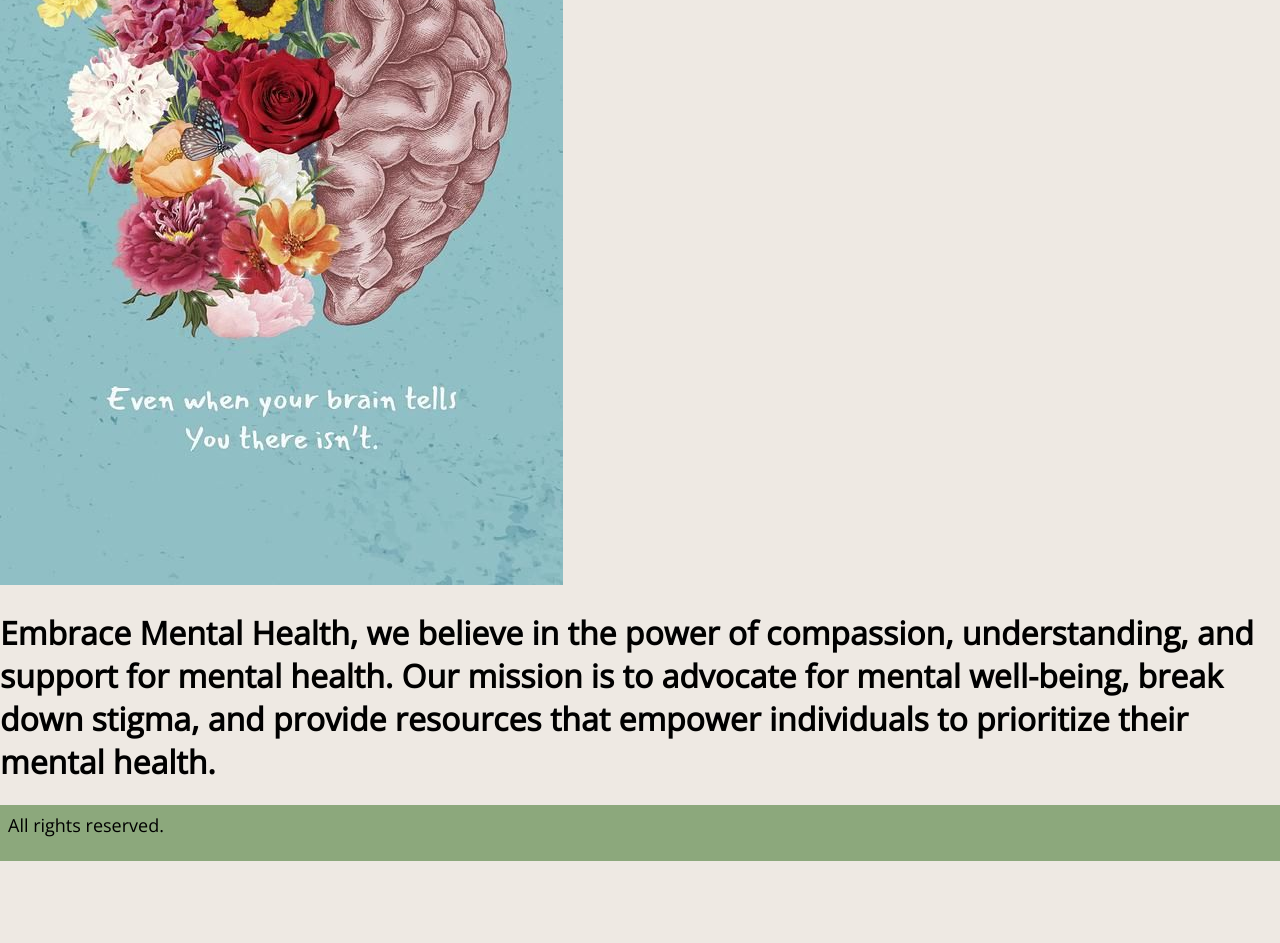
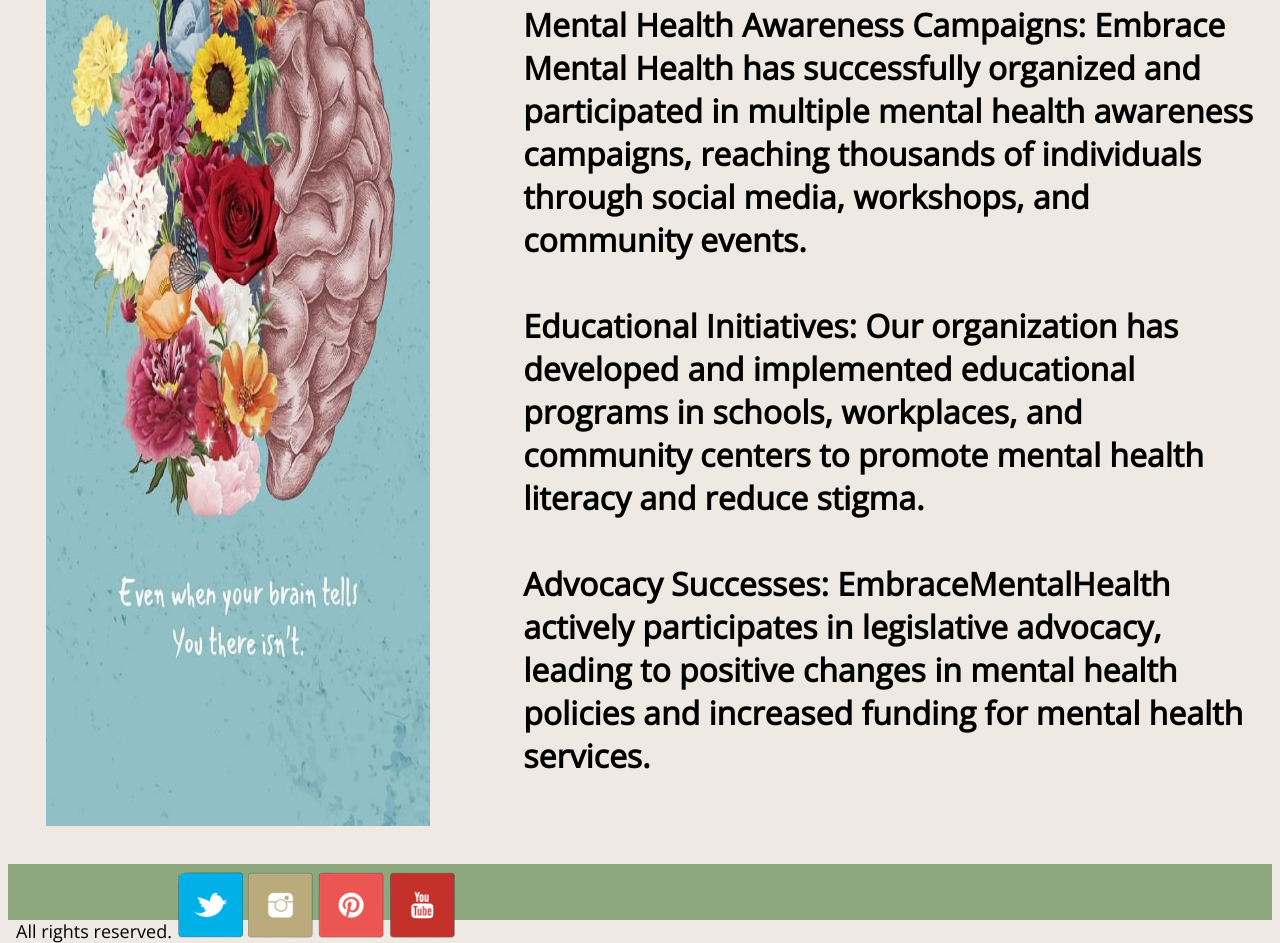
Before and after one commit to ubezzz/q2_qp_Na_joallida, a plain HTML site: page page2.html in a window 1280 px wide. Shown: the part 601-1544 px from the top of the page. Before the commit the page ends 1484 px from the top, so only its background shows below. Drawn offline with nearby package versions, Linux system fonts and the light colour scheme; a web font is replaced by a local one.

Commit message:
Add files via upload

```diff
--- a/css/style.css
+++ b/css/style.css
@@ -32,14 +32,17 @@
 body{
     background-color: #EEE9E3;
     font-family: 'Open Sans', sans-serif;
-    margin: 1;
 }
-#page2{
-    display: inline;
+#homepage{
+    display: flex;
 }
-
-.HOMEimg{
-    margin-left: 10px;
+#HOMEimg{
+    margin-left: 3vw;
+    margin-bottom: 3vw;
+    width: 30vw;
+}
+#para2{
+    margin: 1vw;
 }
 footer{
     height: 5vh;
@@ -48,8 +51,8 @@
     z-index: 1;
     font-size: large;
 }
-.icon{
-    background-image: url('media/sprite3.png');
+.icons{
+    background: url('/media/sprite3.png');
     background-repeat: no-repeat;
 	width: 66px;
 	height: 66px;
@@ -63,18 +66,15 @@
 
 
 #row1 img{
-    width: 45vw;
-}
-#row2{
-    display: inline;
-}
-#row2 img{
-    width: 45vw;
+    width: 25vw;
+    display: flex;
 }
 #page4IMG img{
     width:30vw;
+    display: inline;
+    margin-left: 50px;
 }
 #page4{
     display: inline;
-    font-size: xx-large;
+    font-size: x-large;
 }
--- a/page2.html
+++ b/page2.html
@@ -16,19 +16,29 @@
            </div>
    </div>
 </header>
-<body id="page2">
-       <h1>HOME</h1> <br>
-    <img id="HOMEimg" src="media/home pic.jpg" alt="">
-    <h1>Embrace Mental Health, we believe in the power of compassion, understanding, and support for mental health. Our mission is to advocate for mental well-being, break down stigma, and provide resources that empower individuals to prioritize their mental health.</h1>
+<body>
+    <h1>HOME</h1> <br>
+    <div id="homepage">
+        <img id="HOMEimg" src="media/home pic.jpg" alt="">
+        <h1 id="para2">
+            At Embrace Mental Health, our mission is to create a world where mental health is prioritized, stigma is dismantled, and support is accessible to every individual. We are committed to fostering understanding, promoting empathy, and advocating for the well-being of everyone, irrespective of their mental health journey.
+            <br>
+            <ol>
+                <b>Accomplishments:</b> <br>  <br>
+                <ul>Mental Health Awareness Campaigns: Embrace Mental Health has successfully organized and participated in multiple mental health awareness campaigns, reaching thousands of individuals through social media, workshops, and community events.</ul><br>
+                <ul>Educational Initiatives: Our organization has developed and implemented educational programs in schools, workplaces, and community centers to promote mental health literacy and reduce stigma. </ul><br>
+                <ul>Advocacy Successes: EmbraceMentalHealth actively participates in legislative advocacy, leading to positive changes in mental health policies and increased funding for mental health services.</ul><br>
+            </ol>
+
+        </h1>
+    </div>
 </body>
 
 <footer>
     All rights reserved.
-    <div class="icons">
-        <a href=""><div id="twitter"></div></a>
-        <a href=""><div id="instagram"></div></a>
-        <a href=""><div id="pinterest"></div></a>
-        <a href=""><div id="youtube"></div></a>
-    </div>
+    <a href=""><div class="icons" id="twitter"></div></a>
+    <a href=""><div class="icons" id="instagram"></div></a>
+    <a href=""><div class="icons" id="pinterest"></div></a>
+    <a href=""><div class="icons" id="youtube"></div></a>
 </footer>
 </html>
```
Also changed, not shown: index.html (+4 -6 lines), page3.html (+7 -11 lines), page4.html (+4 -6 lines).
